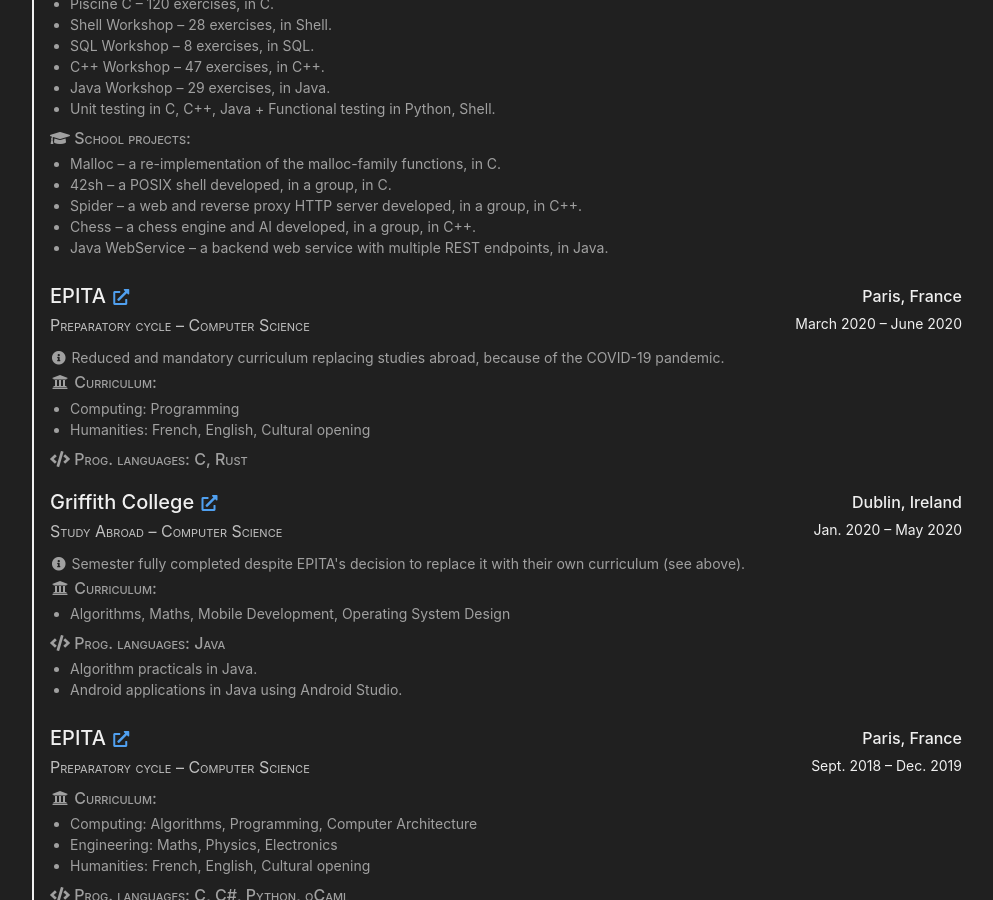
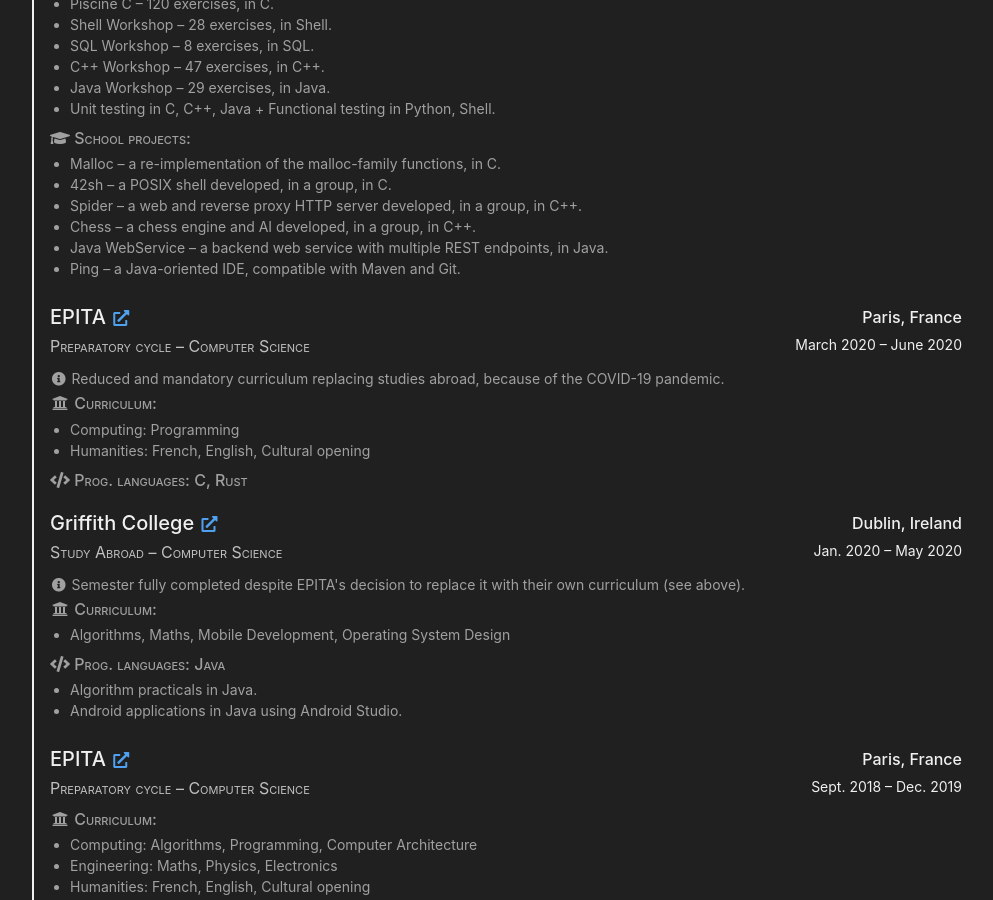
Before and after one commit to matiboux/matiboux.me, a Jekyll site: the page built from cv.html, in a window 1280 px wide and 900 px high, scrolled down 605 px. Shown: the whole window, without its empty margins (143-1136 px from the left). Built offline with Jekyll 4.4.1, drawn with Linux system fonts in a browser that asks for light colours; nearby versions of some CDN libraries.

```diff
--- a/cv.html
+++ b/cv.html
@@ -63,6 +63,7 @@ container_class: mw-lg
 					<li>Spider – a web and reverse proxy HTTP server developed, in a group, in C++.</li>
 					<li>Chess – a chess engine and AI developed, in a group, in C++.</li>
 					<li>Java WebService – a backend web service with multiple REST endpoints, in Java.</li>
+					<li>Ping – a Java-oriented IDE, compatible with Maven and Git.</li>
 				</ul>
 			</div>
 		</div>
```
